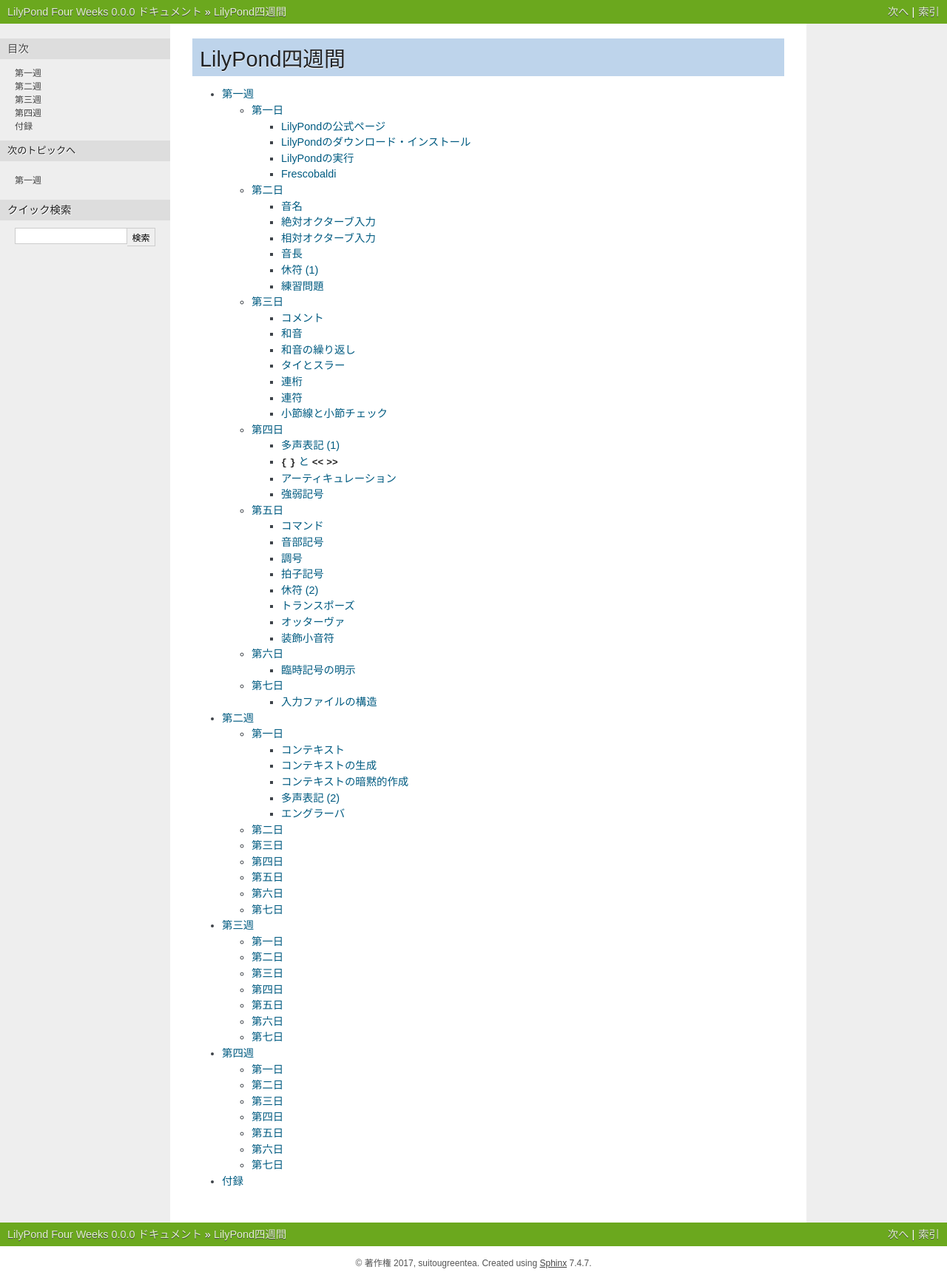
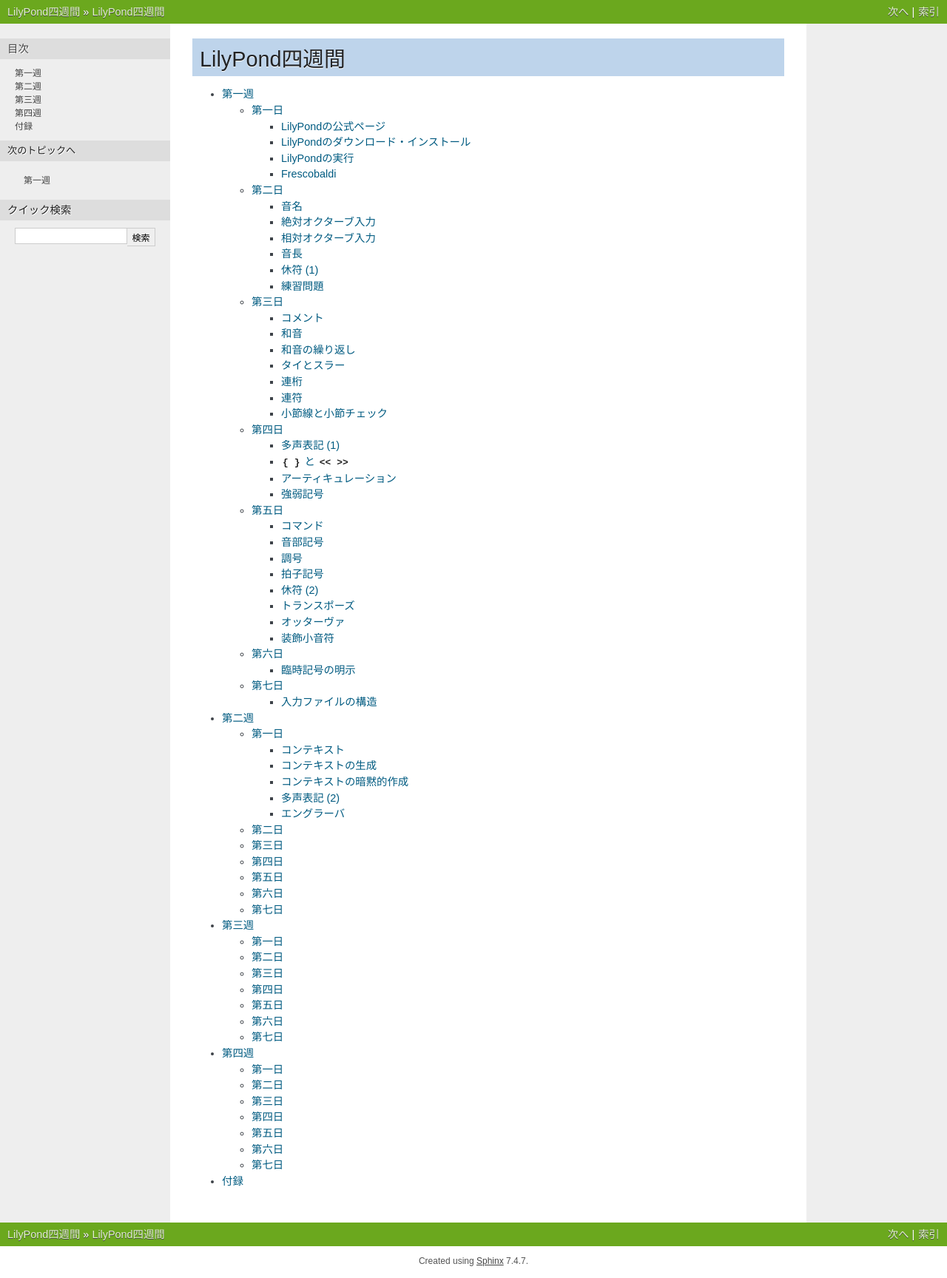
Before and after one commit to suitougreentea/lilypond-four-weeks, a Sphinx documentation site: the page built from source/index.rst, in a window 1280 px wide. Shown: the whole page at 74% size. Built offline with Sphinx 7.4.7, drawn with Linux system fonts in a browser that asks for light colours.

```diff
--- a/source/_static/style.css
+++ b/source/_static/style.css
@@ -29,6 +29,14 @@ div.code-block-caption {
   margin-right: 10px;
 }
 
+span.pre {
+  margin: 0px 2px;
+}
+
+p {
+  text-indent: 1em;
+}
+
 .indented {
-  margin-left: 20px;
+  margin-left: 1em;
 }
--- a/source/conf.py
+++ b/source/conf.py
@@ -54,8 +54,8 @@ source_suffix = '.rst'
 master_doc = 'index'
 
 # General information about the project.
-project = 'LilyPond Four Weeks'
-copyright = '2017, suitougreentea'
+project = 'LilyPond四週間'
+copyright = ''
 author = 'suitougreentea'
 
 # The version info for the project you're documenting, acts as replacement for
@@ -100,7 +100,7 @@ exclude_patterns = []
 #show_authors = False
 
 # The name of the Pygments (syntax highlighting) style to use.
-pygments_style = 'sphinx'
+pygments_style = 'friendly'
 
 # A list of ignored prefixes for module index sorting.
 #modindex_common_prefix = []
@@ -128,7 +128,7 @@ html_theme = 'nature'
 
 # The name for this set of Sphinx documents.  If None, it defaults to
 # "<project> v<release> documentation".
-#html_title = None
+html_title = project
 
 # A shorter title for the navigation bar.  Default is the same as html_title.
 #html_short_title = None
@@ -183,7 +183,7 @@ html_show_sourcelink = False
 #html_show_sphinx = True
 
 # If true, "(C) Copyright ..." is shown in the HTML footer. Default is True.
-#html_show_copyright = True
+html_show_copyright = False
 
 # If true, an OpenSearch description file will be output, and all pages will
 # contain a <link> tag referring to it.  The value of this option must be the
@@ -208,11 +208,11 @@ html_show_sourcelink = False
 #html_search_scorer = 'scorer.js'
 
 # Output file base name for HTML help builder.
-htmlhelp_basename = 'LilyPondFourWeeksdoc'
+#htmlhelp_basename = 'LilyPondFourWeeksdoc'
 
 # -- Options for LaTeX output ---------------------------------------------
 
-latex_elements = {
+#latex_elements = {
 # The paper size ('letterpaper' or 'a4paper').
 #'papersize': 'letterpaper',
 
@@ -224,15 +224,15 @@ latex_elements = {
 
 # Latex figure (float) alignment
 #'figure_align': 'htbp',
-}
+#}
 
 # Grouping the document tree into LaTeX files. List of tuples
 # (source start file, target name, title,
 #  author, documentclass [howto, manual, or own class]).
-latex_documents = [
-  (master_doc, 'LilyPondFourWeeks.tex', 'LilyPond Four Weeks Documentation',
-   'suitougreentea', 'manual'),
-]
+#latex_documents = [
+#  (master_doc, 'LilyPondFourWeeks.tex', 'LilyPond Four Weeks Documentation',
+#   'suitougreentea', 'manual'),
+#]
 
 # The name of an image file (relative to this directory) to place at the top of
 # the title page.
@@ -259,10 +259,10 @@ latex_documents = [
 
 # One entry per manual page. List of tuples
 # (source start file, name, description, authors, manual section).
-man_pages = [
-    (master_doc, 'lilypondfourweeks', 'LilyPond Four Weeks Documentation',
-     [author], 1)
-]
+#man_pages = [
+#    (master_doc, 'lilypondfourweeks', 'LilyPond Four Weeks Documentation',
+#     [author], 1)
+#]
 
 # If true, show URL addresses after external links.
 #man_show_urls = False
@@ -273,11 +273,11 @@ man_pages = [
 # Grouping the document tree into Texinfo files. List of tuples
 # (source start file, target name, title, author,
 #  dir menu entry, description, category)
-texinfo_documents = [
-  (master_doc, 'LilyPondFourWeeks', 'LilyPond Four Weeks Documentation',
-   author, 'LilyPondFourWeeks', 'One line description of project.',
-   'Miscellaneous'),
-]
+#texinfo_documents = [
+#  (master_doc, 'LilyPondFourWeeks', 'LilyPond Four Weeks Documentation',
+#   author, 'LilyPondFourWeeks', 'One line description of project.',
+#   'Miscellaneous'),
+#]
 
 # Documents to append as an appendix to all manuals.
 #texinfo_appendices = []
@@ -298,7 +298,7 @@ texinfo_documents = [
 epub_title = project
 epub_author = author
 epub_publisher = author
-epub_copyright = copyright
+epub_copyright = ""
 
 # The basename for the epub file. It defaults to the project name.
 #epub_basename = project
```
